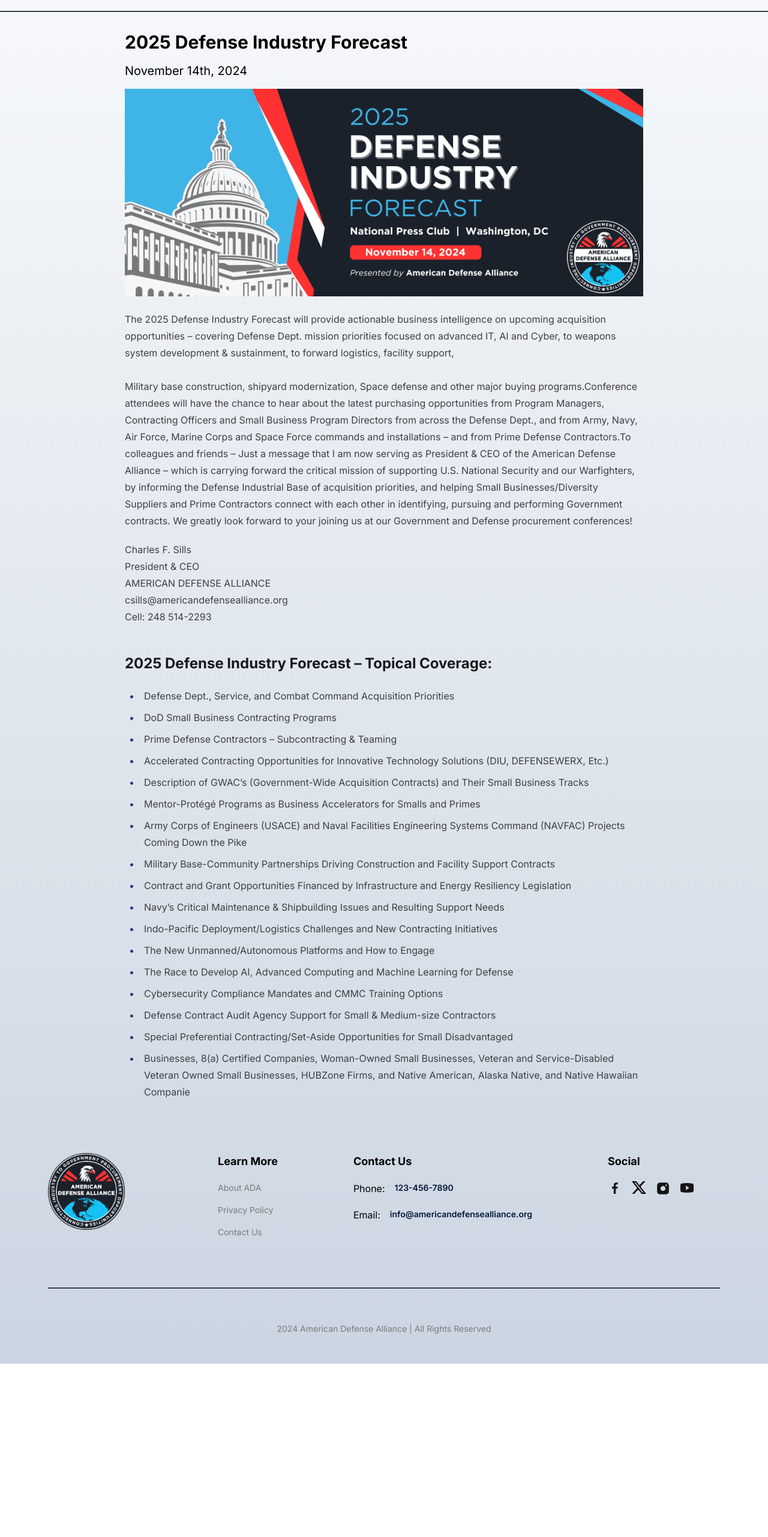
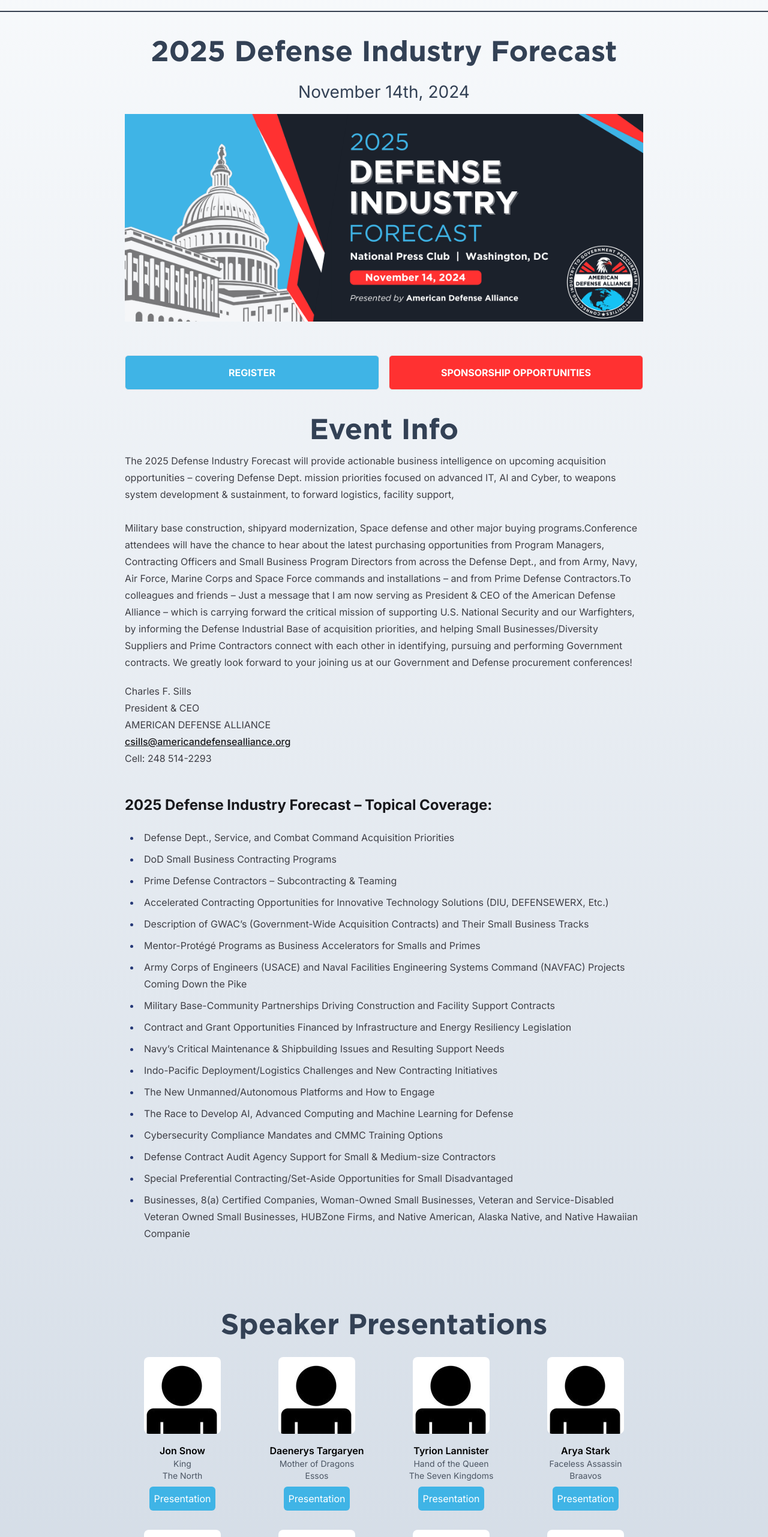
Before and after one commit to masonym/ada-website, a Next.js app: page /events/2025-defense-industry-forecast in a window 1280 px wide. Shown: the part 122-2684 px from the top of the page at 60% size. Before the commit the page ends 2395 px from the top, so only its background shows below. Built offline with nearby package versions, Linux system fonts and the light colour scheme.

Commit message:
Added speaker data & speaker display component

```diff
--- a/src/app/components/Button.tsx
+++ b/src/app/components/Button.tsx
@@ -1,23 +1,24 @@
 import Image from "next/image";
+import Link from "next/link";
 
 type ButtonProps = {
-    type: 'button' | 'submit';
     title: string;
     icon?: string;
     variant?: string;
+    link: string;
 }
 
-const Button = ({ type, title, icon, variant }: ButtonProps) => {
+const Button = ({ title, icon, variant, link }: ButtonProps) => {
     return (
-        <button
-        className={`flexCenter gap-3 rounded-full border ${variant}`}
-            type={type}
+        <Link
+            href={link}
+            className={`flexCenter gap-3 rounded-full border ${variant}`}
         >
-            {icon && <Image src={icon} width={24} height={24} alt={title}/>}
-            <label className="bold-16 whitespace-nowrap">
+            {icon && <Image src={icon} width={24} height={24} alt={title} />}
+            <span className="bold-16 whitespace-nowrap">
                 {title}
-            </label>
-        </button>
+            </span>
+        </Link>
     )
 }
 
--- /dev/null
+++ b/src/app/components/Speakers.tsx
@@ -0,0 +1,44 @@
+import { SPEAKERS } from '@/constants/speakers';
+import Image from 'next/image';
+import React from 'react';
+
+type SpeakerProps = {
+    id: number;
+};
+
+const Speakers = ({ id }: SpeakerProps) => {
+    // Find the speakers object corresponding to the given id
+    const event = SPEAKERS.find((event) => event.id === id);
+
+    return (
+        <div className="max-container my-12 flex flex-col items-center">
+            <h3 className="text-[48px] font-gotham font-bold mb-4  text-slate-700">Speaker Presentations</h3>
+            <div className="grid gap-8 sm:grid-cols-2 md:grid-cols-3 lg:grid-cols-4">
+                {event && event.speakers.map((speaker, index) => (
+                    <div key={index} className="flex flex-col items-center text-center">
+                        <Image
+                            src={speaker.image}
+                            width={128}
+                            height={128}
+                            alt={`Image of ${speaker.name}`}
+                            className="rounded-lg"
+                        />
+                        <p className="mt-4 font-semibold whitespace-nowrap">{speaker.name}</p>
+                        <p className="text-sm text-gray-600 whitespace-nowrap">{speaker.position}</p>
+                        <p className="text-sm text-gray-600 whitespace-nowrap">{speaker.company}</p>
+                        <a
+                            href={speaker.presentation}
+                            target="_blank"
+                            rel="noopener noreferrer"
+                            className="mt-2 text-white bg-lightBlue-400 p-2 rounded-md hover:bg-blue-500 transition-all"
+                        >
+                            Presentation
+                        </a>
+                    </div>
+                ))}
+            </div>
+        </div>
+    );
+};
+
+export default Speakers;
--- a/src/app/events/[slug]/page.tsx
+++ b/src/app/events/[slug]/page.tsx
@@ -2,6 +2,8 @@ import React from 'react';
 import { EVENTS } from '@/constants/events';
 import Image from 'next/image';
 import { notFound } from 'next/navigation';
+import Button from '@/app/components/Button';
+import Speakers from '@/app/components/Speakers';
 
 export async function generateStaticParams() {
   return EVENTS.map((event) => ({
@@ -17,9 +19,9 @@ export default function EventPage({ params }: { params: { slug: string } }) {
   }
 
   return (
-    <div className="max-w-4xl mx-auto py-8 px-4">
-      <h1 className="text-3xl font-bold mb-4">{event.title}</h1>
-      <p className="text-xl mb-4">{event.date}</p>
+    <div className="max-w-4xl mx-auto py-8 px-4 flex flex-col items-center">
+      <h1 className="text-[48px] font-gotham font-bold mb-2  text-slate-700">{event.title}</h1>
+      <p className="text-[28px] mb-4  text-slate-700">{event.date}</p>
       <Image
         src={event.image}
         width={1000}
@@ -27,10 +29,43 @@ export default function EventPage({ params }: { params: { slug: string } }) {
         alt={`Event image for ${event.title}`}
         className="mb-6"
       />
+      <div className="flex sm:flex-row flex-col my-8 gap-4 w-full">
+        <Button
+          title="REGISTER"
+          // icon="/logo.png"
+          variant="btn_sqr_blue"
+          link={event.registerLink}
+        />
+
+        <Button
+          title="SPONSORSHIP OPPORTUNITIES"
+          // icon="/logo.png"
+          variant="btn_sqr_red"
+          link={event.registerLink}
+        />
+      </div>
+      <h2 className="text-[48px] font-bold font-gotham text-slate-700">
+        Event Info
+      </h2>
       <div
         dangerouslySetInnerHTML={{ __html: event.eventText }}
-        className="prose prose-zinc max-w-none"
+        className="prose prose-zinc max-w-none mb-12"
       />
+
+      <Speakers id={event.id}></Speakers>
+
+      {/* register */}
+      <div className="">
+        <h3 className="text-[32px] font-bold font-gotham text-red-500 mb-4">
+          Register Now!
+        </h3>
+        <Button
+          title="REGISTER"
+          // icon="/logo.png"
+          variant="btn_blue"
+          link={event.registerLink}
+        />
+      </div>
     </div>
   );
 }
--- a/src/app/globals.css
+++ b/src/app/globals.css
@@ -31,6 +31,18 @@ body {
   }
   .btn_dark_green_outline  {
     @apply border-gray-20 bg-green-90 px-8 py-5 text-white
+  }
+
+  .btn_blue {
+    @apply bg-blue-900 px-8 py-4 text-white transition-all hover:bg-blue-950 w-full
+  }
+
+  .btn_sqr_red {
+    @apply bg-red-999 px-8 py-4 text-white transition-all hover:bg-red-950 w-full rounded-md
+  }
+
+  .btn_sqr_blue {
+    @apply bg-lightBlue-400 px-8 py-4 text-white transition-all hover:bg-blue-950 w-full rounded-md
   }
 
   .max-container {
--- a/src/constants/events.ts
+++ b/src/constants/events.ts
@@ -28,7 +28,7 @@ export const EVENTS = [
         Charles F. Sills<br>
         President & CEO<br>
         AMERICAN DEFENSE ALLIANCE<br>
-        csills@americandefensealliance.org<br>
+        <a href="mailto:csills@americandefensealliance.org">csills@americandefensealliance.org</a><br>
         Cell: 248 514-2293
       </p>
       <h2>2025 Defense Industry Forecast – Topical Coverage:</h2>
@@ -53,7 +53,8 @@ export const EVENTS = [
       </ul>
       `,
     image: "/2025_DefenseIndustryForecast.png",
-    slug: "2025-defense-industry-forecast"
+    slug: "2025-defense-industry-forecast",
+    registerLink: "/"
   },
   // Add more events here
 ];
--- /dev/null
+++ b/src/constants/speakers.ts
@@ -0,0 +1,63 @@
+export const SPEAKERS = [
+    {
+        id: 1,
+        speakers: [
+            {
+                image: "/guy.png",
+                name: "Jon Snow",
+                position: "King",
+                company: "The North",
+                presentation: "/link.pdf"
+            },
+            {
+                image: "/guy.png",
+                name: "Daenerys Targaryen",
+                position: "Mother of Dragons",
+                company: "Essos",
+                presentation: "/link.pdf"
+            },
+            {
+                image: "/guy.png",
+                name: "Tyrion Lannister",
+                position: "Hand of the Queen",
+                company: "The Seven Kingdoms",
+                presentation: "/link.pdf"
+            },
+            {
+                image: "/guy.png",
+                name: "Arya Stark",
+                position: "Faceless Assassin",
+                company: "Braavos",
+                presentation: "/link.pdf"
+            },
+            {
+                image: "/guy.png",
+                name: "Sansa Stark",
+                position: "Queen in the North",
+                company: "Winterfell",
+                presentation: "/link.pdf"
+            },
+            {
+                image: "/guy.png",
+                name: "Bran Stark",
+                position: "Three-Eyed Raven",
+                company: "The North",
+                presentation: "/link.pdf"
+            },
+            {
+                image: "/guy.png",
+                name: "Cersei Lannister",
+                position: "Queen of the Seven Kingdoms",
+                company: "King's Landing",
+                presentation: "/link.pdf"
+            },
+            {
+                image: "/guy.png",
+                name: "Jaime Lannister",
+                position: "Kingslayer",
+                company: "The Seven Kingdoms",
+                presentation: "/link.pdf"
+            },
+        ]
+    }
+];
--- a/tailwind.config.ts
+++ b/tailwind.config.ts
@@ -28,6 +28,15 @@ module.exports = {
         yellow: {
           50: '#FEC601',
         },
+        lightBlue: {
+          400: '#3FB4E6',
+        },
+        red: {
+          999: '#FF3131'
+        },
+        navy: {
+          800: '#1B212B'
+        }
       },
       backgroundImage: {
         'bg-img-1': "url('/img-1.png')",
```
Also changed, not shown: public/guy.png (added).
